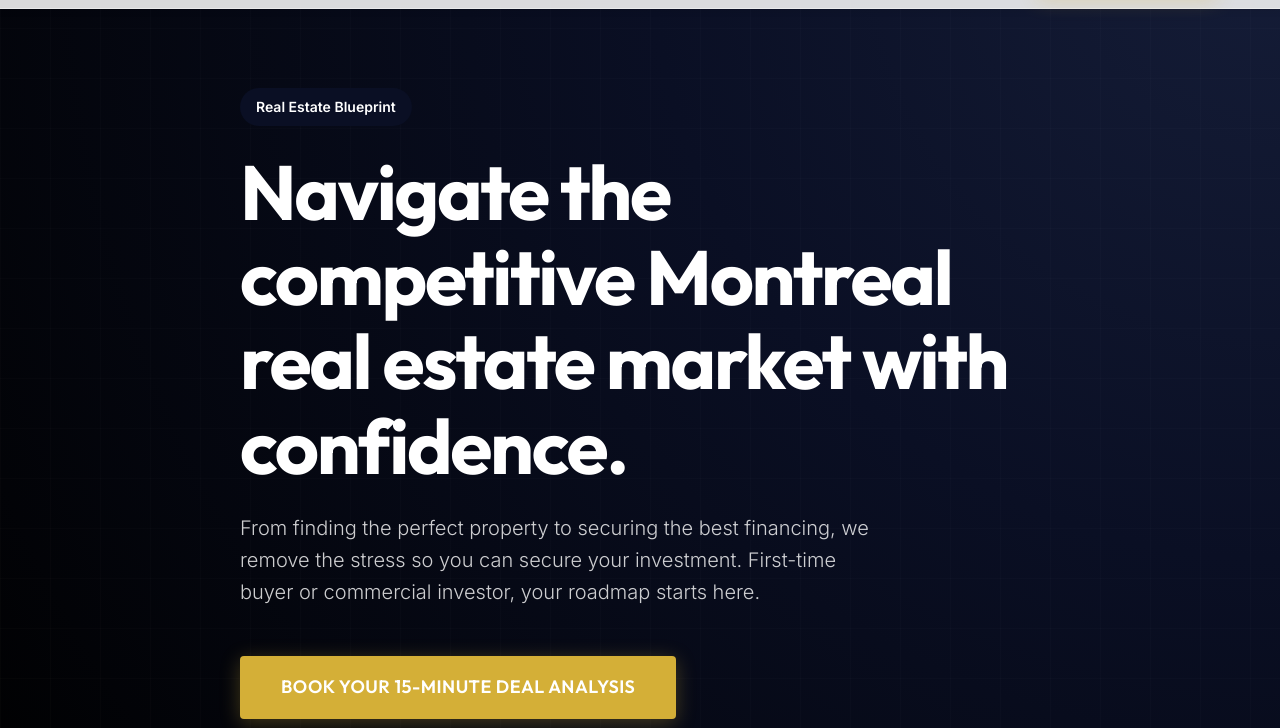
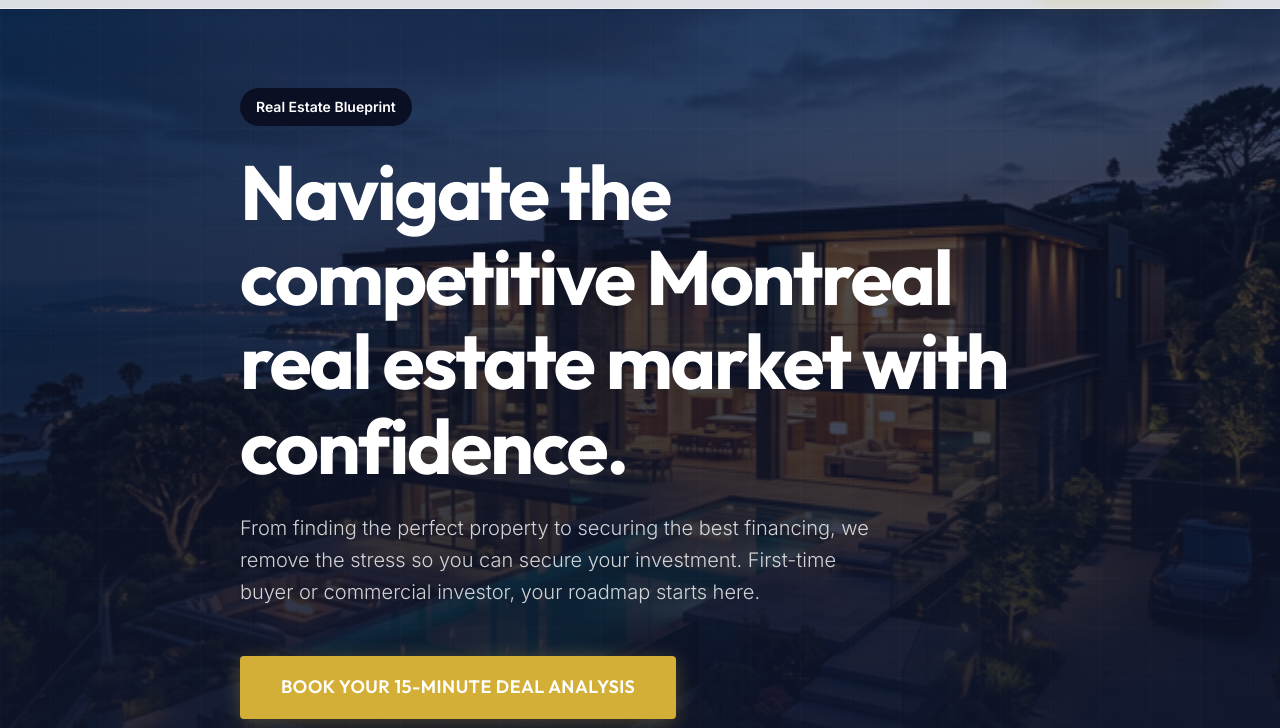
Before and after one commit to Jlaw-360/kabod-consultant, a plain HTML site: page real-estate.html in a window 1280 px wide. Shown: the part 72-800 px from the top of the page. Drawn offline with Linux system fonts and the light colour scheme.

Commit message:
Add premium hero images for Real Estate and Business service pages

```diff
--- a/real-estate.html
+++ b/real-estate.html
@@ -77,7 +77,7 @@
 
     <main>
         <!-- Hero Section -->
-        <section class="hero">
+        <section class="hero" style="background: linear-gradient(to bottom, rgba(15, 21, 43, 0.6), rgba(15, 21, 43, 0.95)), url('images/hero_real_estate.png') center/cover no-repeat; border-bottom: 1px solid rgba(255,255,255,0.05);">
             <div class="container hero-container">
                 <div class="hero-content fade-up">
                     <span class="badge" style="background: var(--primary-blue); color: white; padding: 0.5rem 1rem; border-radius: 20px; font-weight: 600; margin-bottom: 1.5rem; display: inline-block; font-size: 0.875rem;">Real Estate Blueprint</span>
```
Also changed, not shown: business.html (+1 -1 lines).
